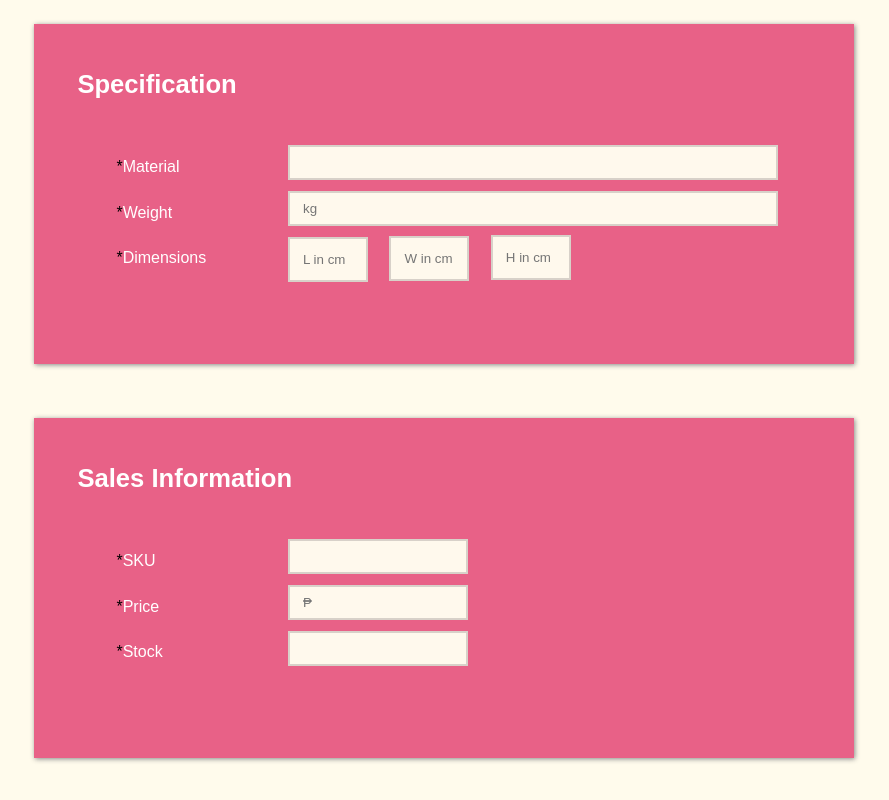
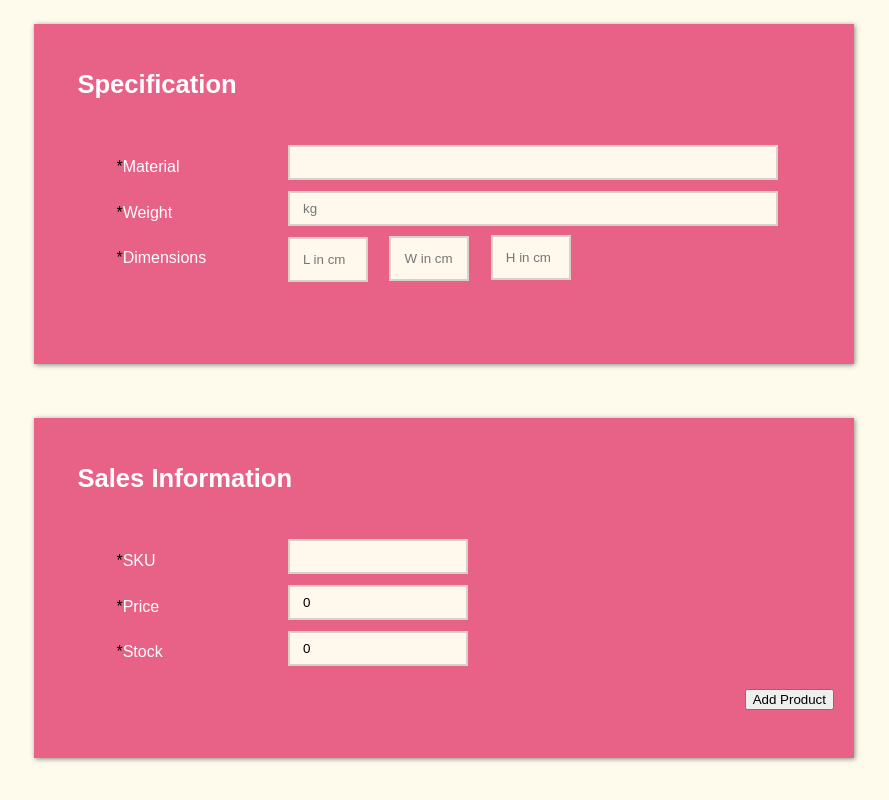
Before and after one commit to CedYu/AkipopPH, a Vue app in the folder View/: page /addproduct in a window 1280 px wide. Shown: the part 760-1560 px from the top of the page, without its empty margins (204-1093 px from the left). Built offline with nearby package versions, Linux system fonts and the light colour scheme.

Commit message:
Added a way to add product details to database
-Updated SellerFunc.js
-Updated AddProductView.js in sellerView
-Added route for addproduct in backend
-Still finding out a way to store images to mongodb

```diff
--- a/View/src/sellerviews/AddProductView.vue
+++ b/View/src/sellerviews/AddProductView.vue
@@ -6,13 +6,13 @@
         <input type = "file" name = "productimage" accept = "image/gif, image/jpeg, image/png" id="productimage">
 
         <p><span style="color:black">*</span>Product Name</p>
-        <input type = "text" name = "productname" id = "productname">
+        <input type = "text" name = "productname" id = "productname" v-model="name">
 
         <p><span style="color:black">*</span>Category</p>
         <input type = "text" name = "productcategory" id = "productcategory">
 
         <p><span style="color:black">*</span>Product Description</p>
-        <input type = "text" name = "productdesc" id = "productdesc">
+        <input type = "text" name = "productdesc" id = "productdesc" v-model="description">
         </div>
 
         <br><br><br>
@@ -37,14 +37,52 @@
         <input type = "text" name = "productSKU" id = "productSKU">
 
         <p><span style="color:black">*</span>Price</p>
-        <input type = "text" name = "productprice" id = "productprice" placeholder="₱">
+        <input type = "text" name = "productprice" id = "productprice" placeholder="₱" v-model="price">
 
         <p><span style="color:black">*</span>Stock</p>
-        <input type = "text" name = "productstock" id = "productstock">
+        <input type = "text" name = "productstock" id = "productstock" v-model="stock">
+        <button @click="addProduct($event)">Add Product</button>
         </div>
 
         <br><br><br>
 </template>
+
+<script>
+import axios from "axios"
+
+export default{
+	data(){
+		return{
+			productID:0,
+			name:'',
+			description:'',
+			price:0,
+			stock:0
+		}
+	},
+	methods: {
+		addProduct(e){
+			console.log(e)
+			console.log(this.productID)
+            console.log(this.name)
+            console.log(this.description)
+            console.log(this.price)
+            console.log(this.stock)
+			axios.post("http://localhost:3000/addproduct",{
+			 	productID: this.productID,
+			 	name: this.name,
+			 	description: this.description,
+			 	price: this.price,
+			 	stock: this.stock
+			})
+			.then(function(response){console.log(response)})
+			.catch(function(error){console.log(error)})
+		}
+	}
+}
+
+
+</script>
 
 <style scoped>
     .topmargin {
@@ -138,6 +176,12 @@
         box-shadow: 1px 1px 5px #888888;
     }
 
+    button {
+        display: block;
+        margin-left: auto;
+        margin-right: 0;
+    }
+
     input[name="productSKU"], input[name="productprice"],input[name="productstock"] {
         width: 150px;
     }
```
Also changed, not shown: 2 other files (tests, documents, lock files or other folders).
